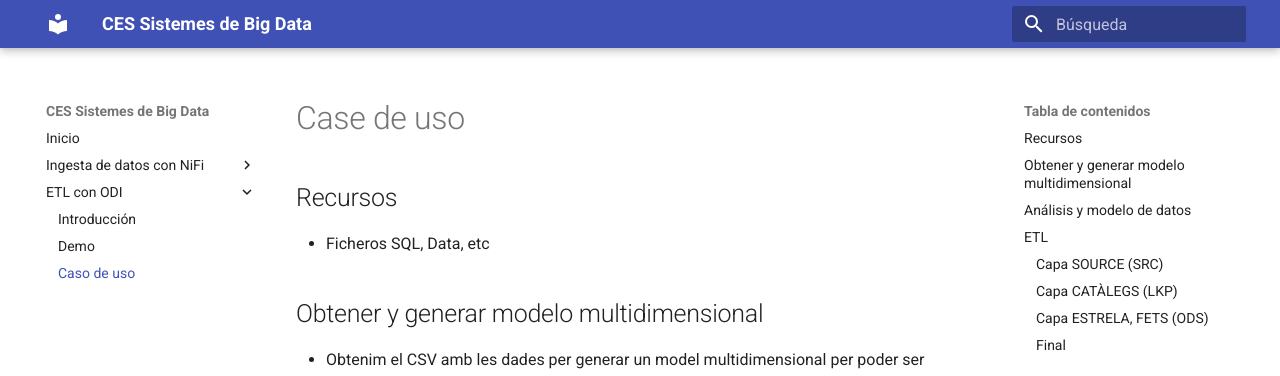
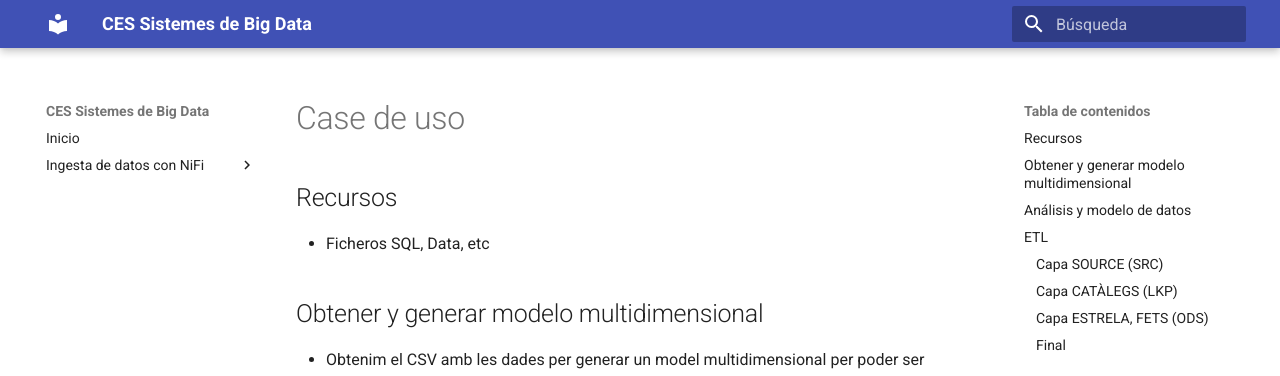
Before and after one commit to jorsodom/bigdata-sb, an MkDocs documentation site: the page built from docs/odi/odiCasoDeUso.md, in a window 1280 px wide. Shown: the top 376 px of the page. Built offline with MkDocs 1.6.1 and Material for MkDocs 9.7.7, drawn with Linux system fonts in a browser that asks for light colours; some of the changed lines change nothing that is shown.

Commit message:
test odi

```diff
--- a/mkdocs.yml
+++ b/mkdocs.yml
@@ -18,10 +18,10 @@ nav:
    # - Caso uso API: nifi/nifiCasoUsoAPI.md
     #- Caso uso MongoDB: nifi/nifiCasoUsoMongoDB.md
    # - Caso de uso con PostgreSQL: nifi/nifiCasoUsoPostgreSQL.md
-  - ETL con ODI:
-    - Introducción: odi/odiIntroduccion.md
-    - Demo: odi/odiDemo.md
-    - Caso de uso: odi/odiCasoDeUso.md
+  #- ETL con ODI:
+    #- Introducción: odi/odiIntroduccion.md
+    #- Demo: odi/odiDemo.md
+    #- Caso de uso: odi/odiCasoDeUso.md
 theme:
   name: material
   language: es
```
